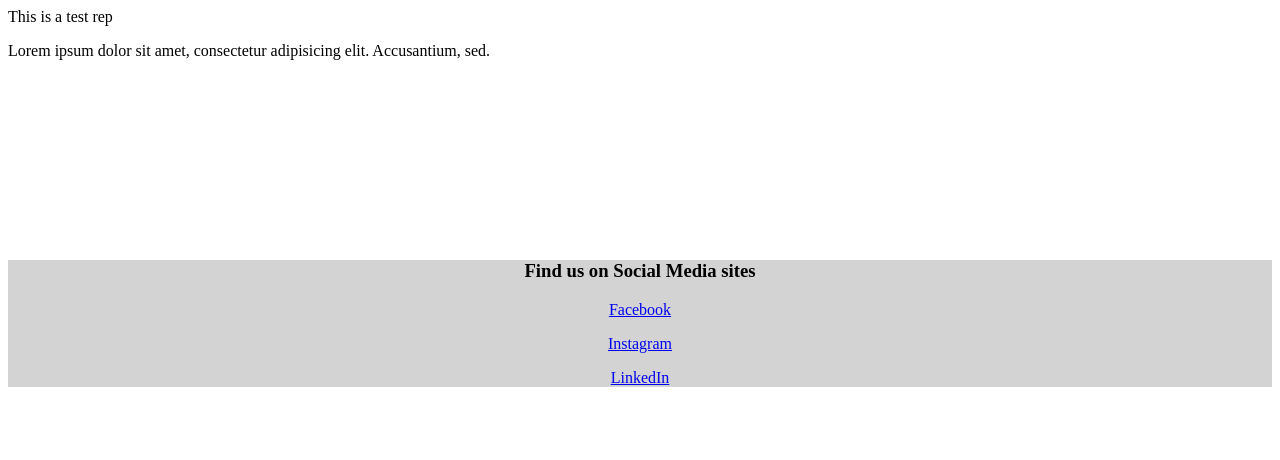
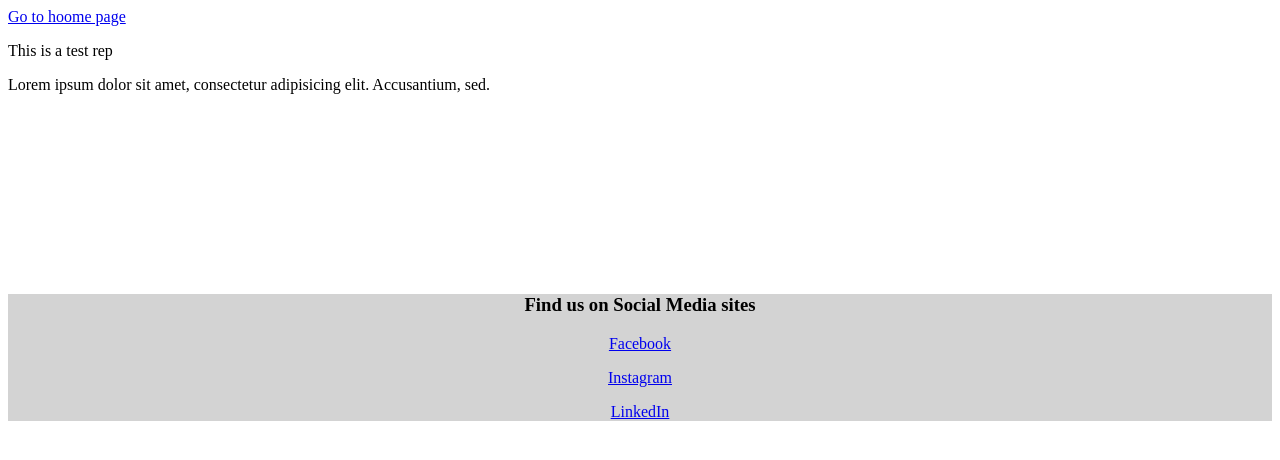
Before and after one commit to tanyaramesh/LearnGit424, a plain HTML site: page index.html in a window 1280 px wide. Drawn offline with Linux system fonts and the light colour scheme.

Commit message:
added a link to home page in header

```diff
--- a/index.html
+++ b/index.html
@@ -10,6 +10,7 @@
 <body>
     <div id="header">
         <!-- navigation links will be here -->
+        <a href="#">Go to hoome page</a>
     </div>
 
     <div id="main">
```
